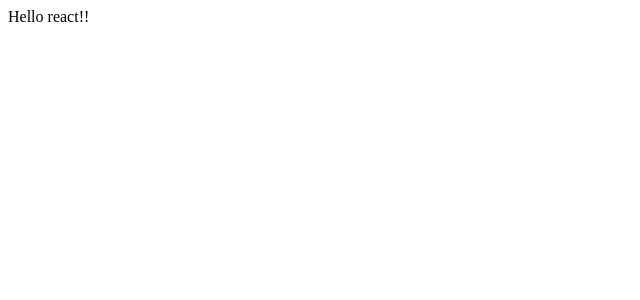
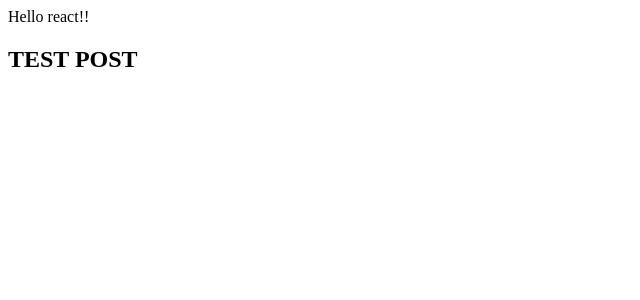
Before and after one commit to sagarpatil30/reactApplication, a React (Vite) app: page / in a window 1280 px wide. Shown: the top 300 px of the page, without its empty margins (0-640 px from the left). Built offline with nearby package versions, Linux system fonts and the light colour scheme.

Commit message:
created the first component

```diff
--- a/src/App.jsx
+++ b/src/App.jsx
@@ -1,8 +1,13 @@
-import React from 'react'
+import Posts from "./components/posts"
 
 function App() {
   return (
-    <div>Hello react!!</div>
+    <>
+    Hello react!!
+    <div>
+      <Posts/>
+    </div>
+    </>
   )
 }
 
--- /dev/null
+++ b/src/components/posts.jsx
@@ -0,0 +1,13 @@
+import React from 'react'
+
+function Posts() {
+  return (
+    <>
+    <h2>
+    TEST POST
+    </h2>
+    </>
+  )
+}
+
+export default Posts
```
